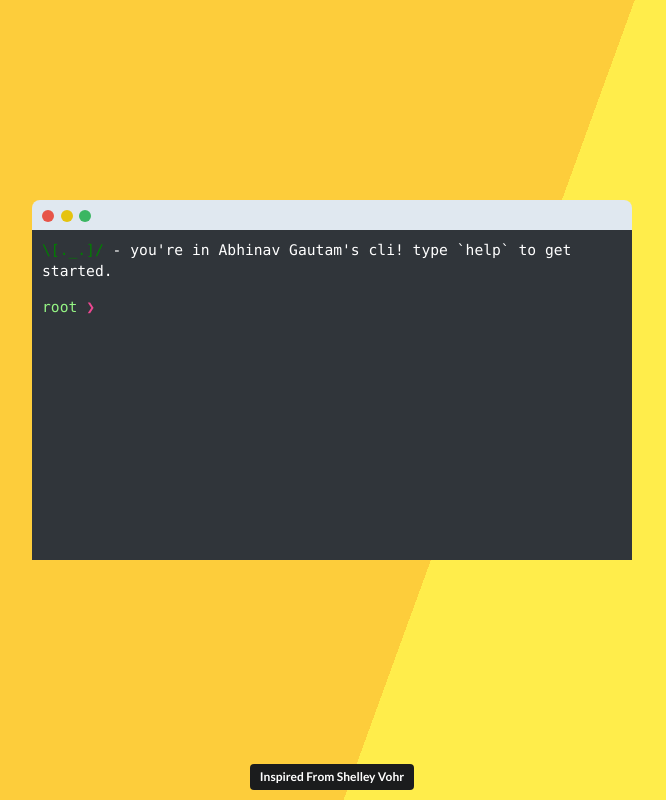
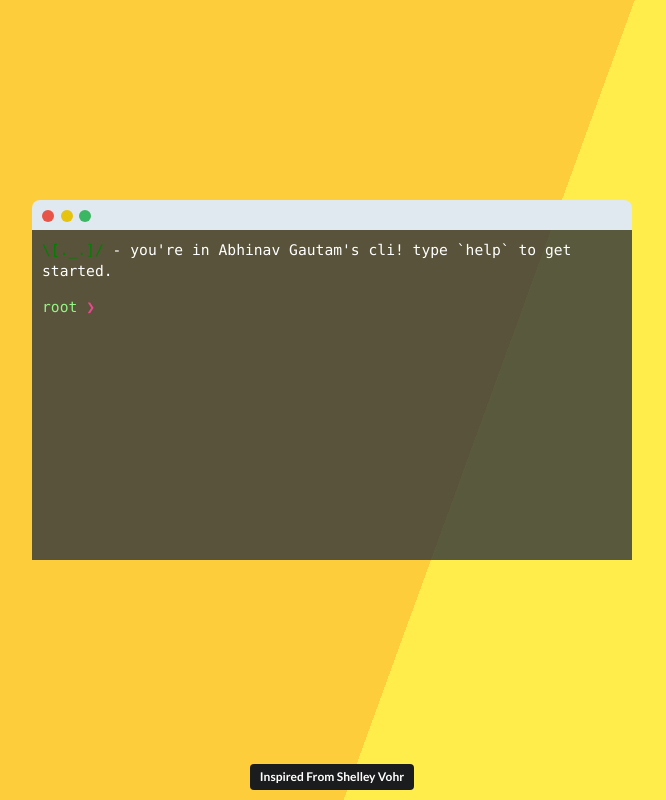
Before and after one commit to chomman/Gotham13121997.github.io, a plain HTML site: page index.html in a window 1280 px wide. Shown: the whole page, without its empty margins (308-974 px from the left). Drawn offline with nearby package versions, Linux system fonts and the light colour scheme.

Commit message:
style changes

```diff
--- a/styles/main.css
+++ b/styles/main.css
@@ -52,7 +52,7 @@ body {
   color: white;
   font-family: Menlo, Monaco, "Consolas", "Courier New", "Courier";
   font-size: 11pt;
-  background: #30353a;
+  background: rgba(48,53,58,0.8);
   padding: 10px;
   box-sizing: border-box;
   position: absolute;
@@ -111,7 +111,6 @@ body {
 }
 .footer .site-code {
   font-weight: bold;
-  color: lightblue;
 }
 .terminal-data {
   display: none;
```
